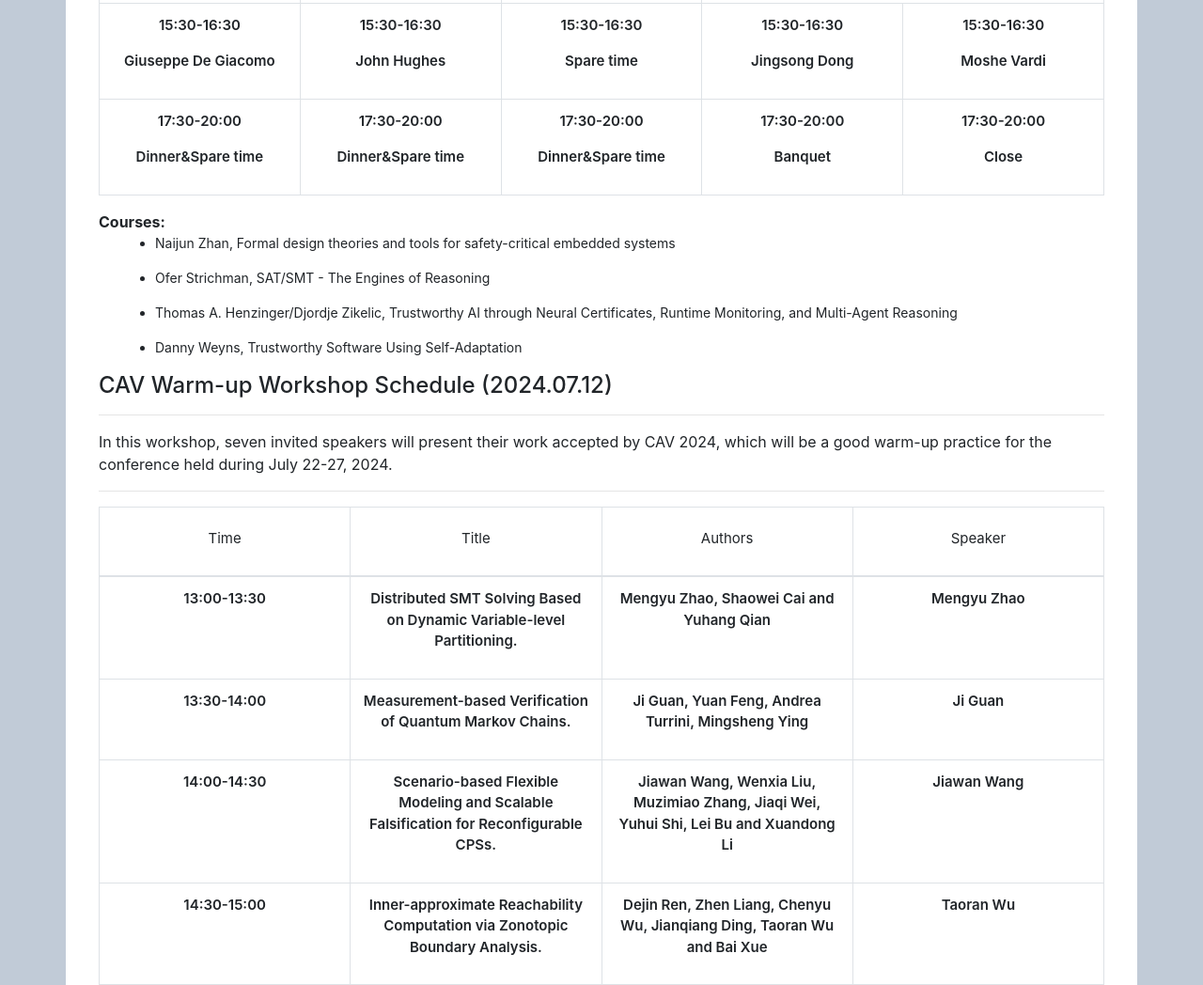
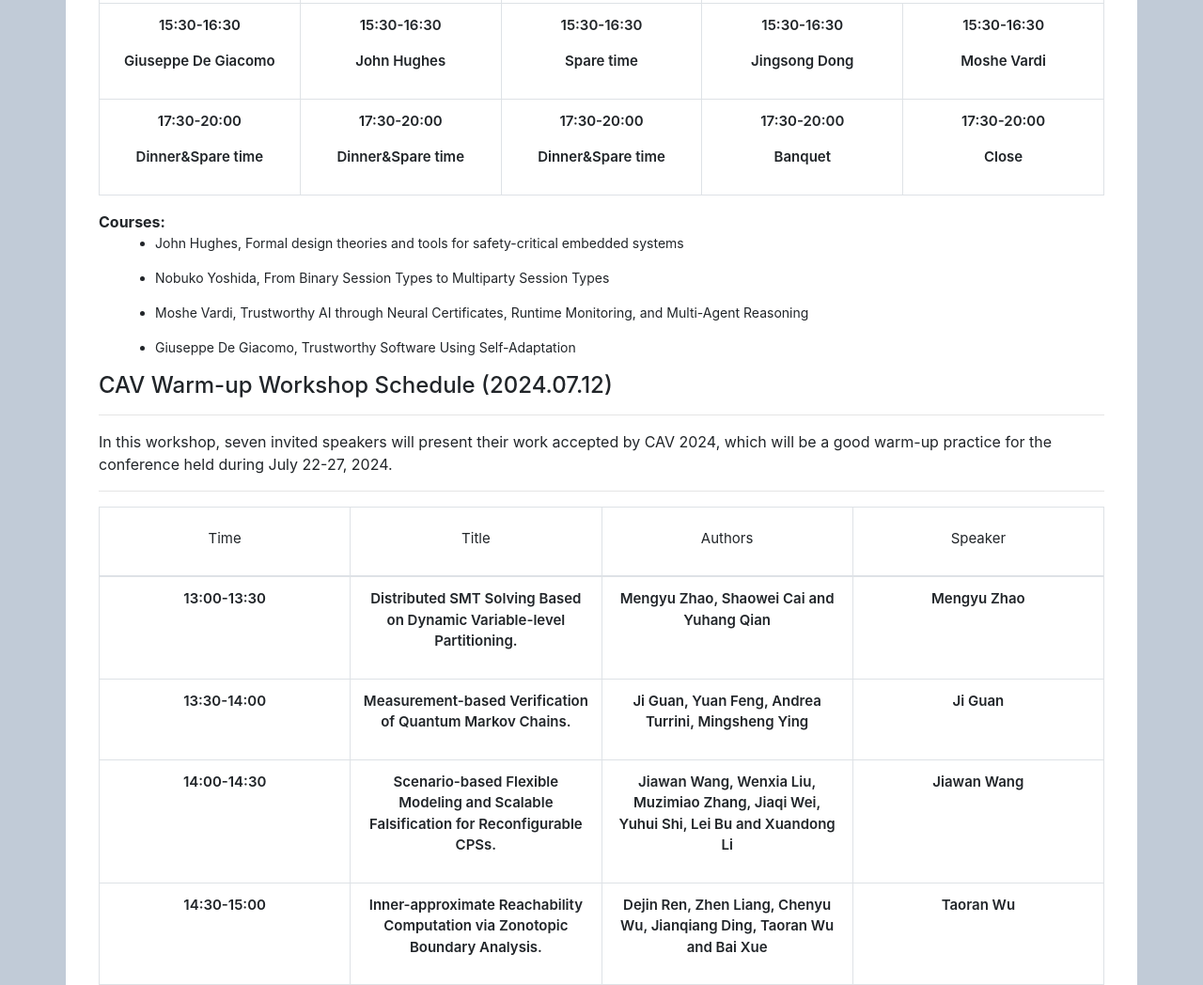
Before and after one commit to seisummerschool/2025, a plain HTML site: page schedule.html in a window 1280 px wide. Shown: the part 1212-2260 px from the top of the page at 94% size. Drawn offline with Linux system fonts and the light colour scheme.

Commit message:
Update schedule.html

```diff
--- a/schedule.html
+++ b/schedule.html
@@ -279,7 +279,7 @@
                     <ul>
                         <li style="font-size: 14px">
                             <p>
-                                Naijun Zhan, Formal design theories and tools for safety-critical embedded systems
+                                John Hughes, Formal design theories and tools for safety-critical embedded systems
                                <!--
                                 <br>
                                 Download link :
@@ -290,19 +290,19 @@
                         </li>
                         <li style="font-size: 14px">
                             <p>
-                                Ofer Strichman, SAT/SMT - The Engines of Reasoning
+                                Nobuko Yoshida, From Binary Session Types to Multiparty Session Types
                                 <br>
                             </p>
                         </li>
                         <li style="font-size: 14px">
                             <p>
-                                Thomas A. Henzinger/Djordje Zikelic, Trustworthy AI through Neural Certificates, Runtime Monitoring, and Multi-Agent Reasoning
+                                Moshe Vardi, Trustworthy AI through Neural Certificates, Runtime Monitoring, and Multi-Agent Reasoning
                                 <br>
                             </p>
                         </li>
                         <li style="font-size: 14px">
                             <p>
-                                Danny Weyns, Trustworthy Software Using Self-Adaptation
+                                Giuseppe De Giacomo, Trustworthy Software Using Self-Adaptation
                                 <br>
                             </p>
                         </li>
```
